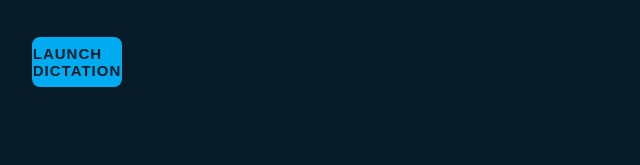
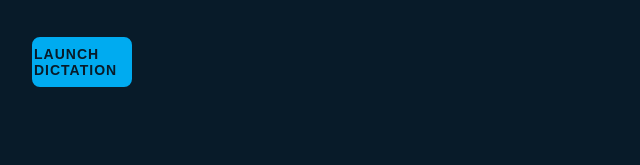
Before and after one commit to harshdeepsingh2005/S-T-T, a plain HTML site: page index.html in a window 1280 px wide. Shown: the part 456-621 px from the top of the page, 96-736 px from the left. Drawn offline with nearby package versions, Linux system fonts and the light colour scheme.

Commit message:
readmefileUpdated

```diff
--- a/q.css
+++ b/q.css
@@ -162,12 +162,12 @@ body{
     display: inline-flex;
     justify-content: center;
     align-items: center;
-    width:90px;
+    width:100px;
     height:100%;
     background: #00abf0;
     border:2px solid #00abf0;
     border-radius: 8px;
-    font-size: 15px;
+    font-size: 14px;
     color:#081b29;
     text-decoration: none;
     font-weight: 600;
```
Also changed, not shown: 1 other file.
